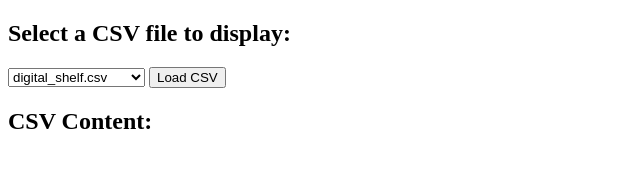
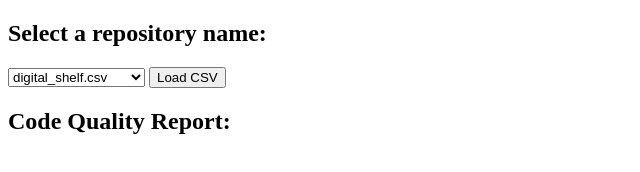
Before and after one commit to SaranshBaranwal/code_quality, a plain HTML site: page index.html in a window 1280 px wide. Shown: the whole page, without its empty margins (0-640 px from the left). Drawn offline with Linux system fonts and the light colour scheme.

Commit message:
Update index.html

```diff
--- a/index.html
+++ b/index.html
@@ -20,7 +20,7 @@
 </head>
 <body>
 
-<h2>Select a CSV file to display:</h2>
+<h2>Select a repository name:</h2>
 <select id="csvDropdown">
     <option value="digital_shelf.csv">digital_shelf.csv</option>
     <option value="control_tower.csv">control_tower.csv</option>
@@ -29,7 +29,7 @@
 
 <button onclick="loadCSV()">Load CSV</button>
 
-<h2>CSV Content:</h2>
+<h2>Code Quality Report:</h2>
 <table id="csvTable"></table>
 
 <script>
```
